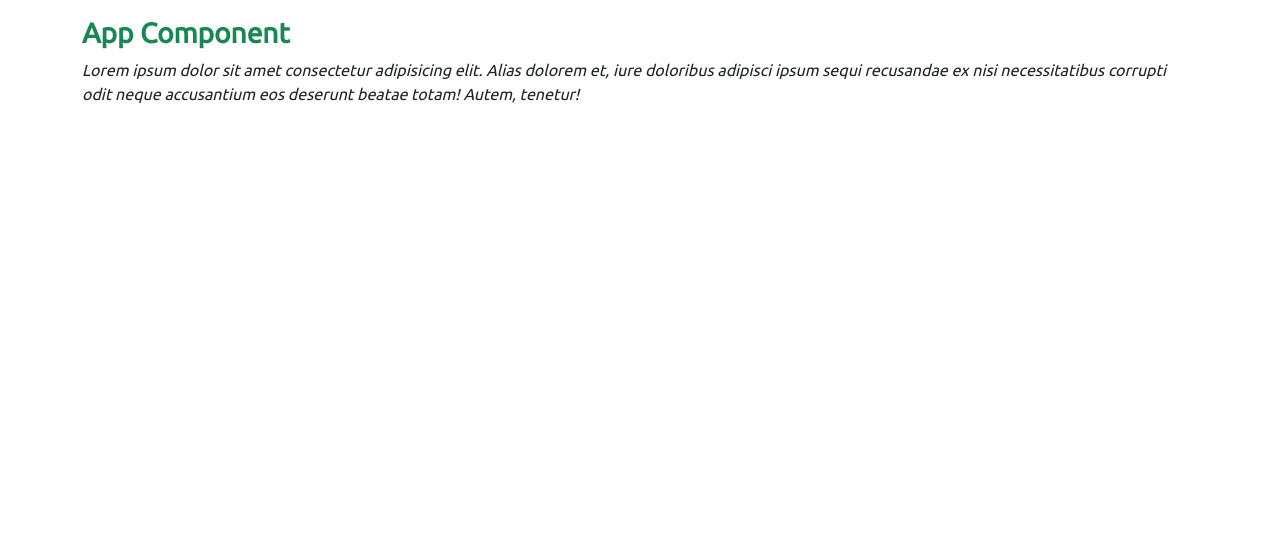
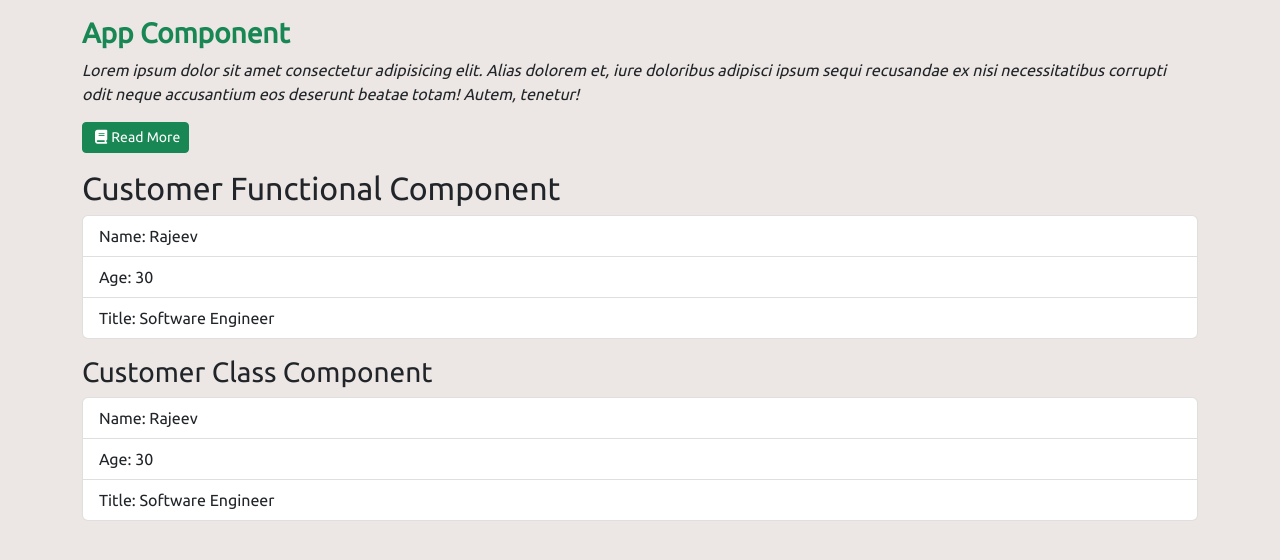
Before and after one commit to rajeevRuhaan/react-typescript, a React (Create React App) app: page / in a window 1280 px wide. Shown: the top 560 px of the page. Built offline with nearby package versions, Linux system fonts and the light colour scheme.

Commit message:
props in functional and calss component

```diff
--- a/src/App.tsx
+++ b/src/App.tsx
@@ -1,6 +1,8 @@
 import React from 'react';
 import logo from './logo.svg';
 import './App.css';
+import Customer from './components/Customer';
+import CustomerClass from './components/CustomerClass';
 
 function App() {
   return (
@@ -11,6 +13,18 @@ function App() {
             <div className="col">
               <p className="h3 fw-bold text-success">App Component</p>
               <p className="fst-italic">Lorem ipsum dolor sit amet consectetur adipisicing elit. Alias dolorem et, iure doloribus adipisci ipsum sequi recusandae ex nisi necessitatibus corrupti odit neque accusantium eos deserunt beatae totam! Autem, tenetur!</p>
+            <button className="btn btn-success btn-sm">
+              <i className='fa fa-book mx-1'></i>Read More</button>
+            </div>
+          </div>
+          <div className="row mt-3">
+            <div className="col">
+              <Customer name={'Rajeev'} age={30} title={"Software Engineer"}/>
+            </div>
+          </div>
+          <div className="row mt-3">
+            <div className="col">
+              <CustomerClass name={'Rajeev'} age={30} title={"Software Engineer"} />
             </div>
           </div>
         </div>
--- /dev/null
+++ b/src/components/Customer.tsx
@@ -0,0 +1,22 @@
+import React from 'react'
+
+interface IProps {
+    name: string;
+    age: number;
+    title: string;
+}
+ const Customer:React.FC<IProps> = ({name, age, title}) => {
+    console.log(name, age, title)
+  return (
+    <React.Fragment>
+      <h2>Customer Functional Component</h2>
+      <ul className='list-group'>
+        <li className='list-group-item'>Name: {name}</li>
+        <li className='list-group-item'>Age: {age}</li>
+        <li className='list-group-item'>Title: {title}</li>
+      </ul>
+    </React.Fragment>
+  )
+}
+
+export default Customer;
--- /dev/null
+++ b/src/components/CustomerClass.tsx
@@ -0,0 +1,29 @@
+import React, { Component } from 'react'
+interface IState {}
+interface IProps {
+    name: string;
+    age: number;
+    title: string;
+}
+
+export default class CustomerClass extends Component <IProps, IState> {
+   /*  constructor(props:IProps){
+        super(props);
+    } */
+
+  render() {
+    /* destructure props */
+    const {name, age, title} = this.props
+    return (
+      <React.Fragment>
+        <h3>Customer Class Component</h3>
+        <ul className='list-group'>
+            <li className='list-group-item'>Name: {name}</li>
+            <li className='list-group-item'>Age: {age}</li>
+            <li className='list-group-item'>Title: {title}</li>
+        </ul>
+
+      </React.Fragment>
+    )
+  }
+}
--- a/src/index.css
+++ b/src/index.css
@@ -2,4 +2,5 @@
 
 body {
   font-family: 'Ubuntu', sans-serif !important;
+  background-color: #ece7e4 !important;
 }
```
Also changed, not shown: 1 other file (tests, documents, lock files or other folders).
